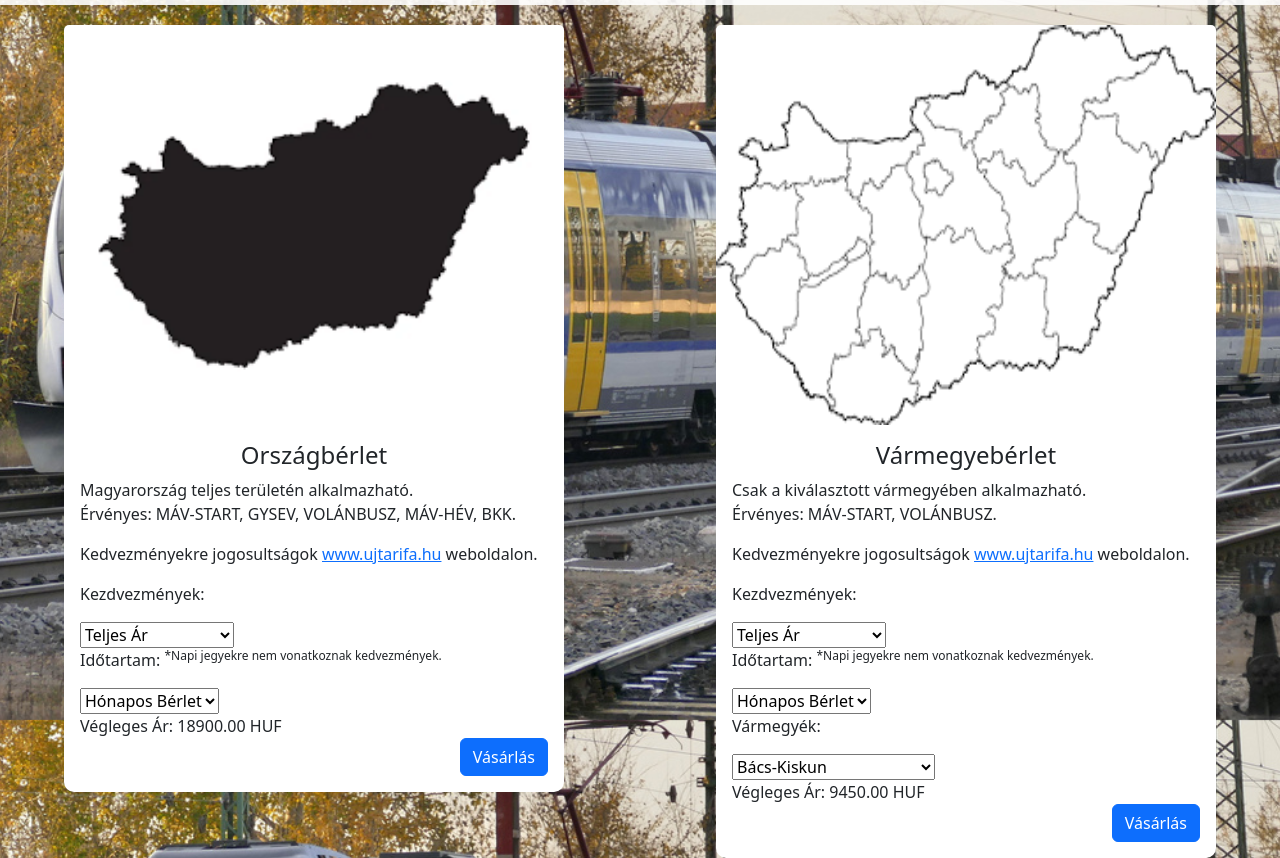
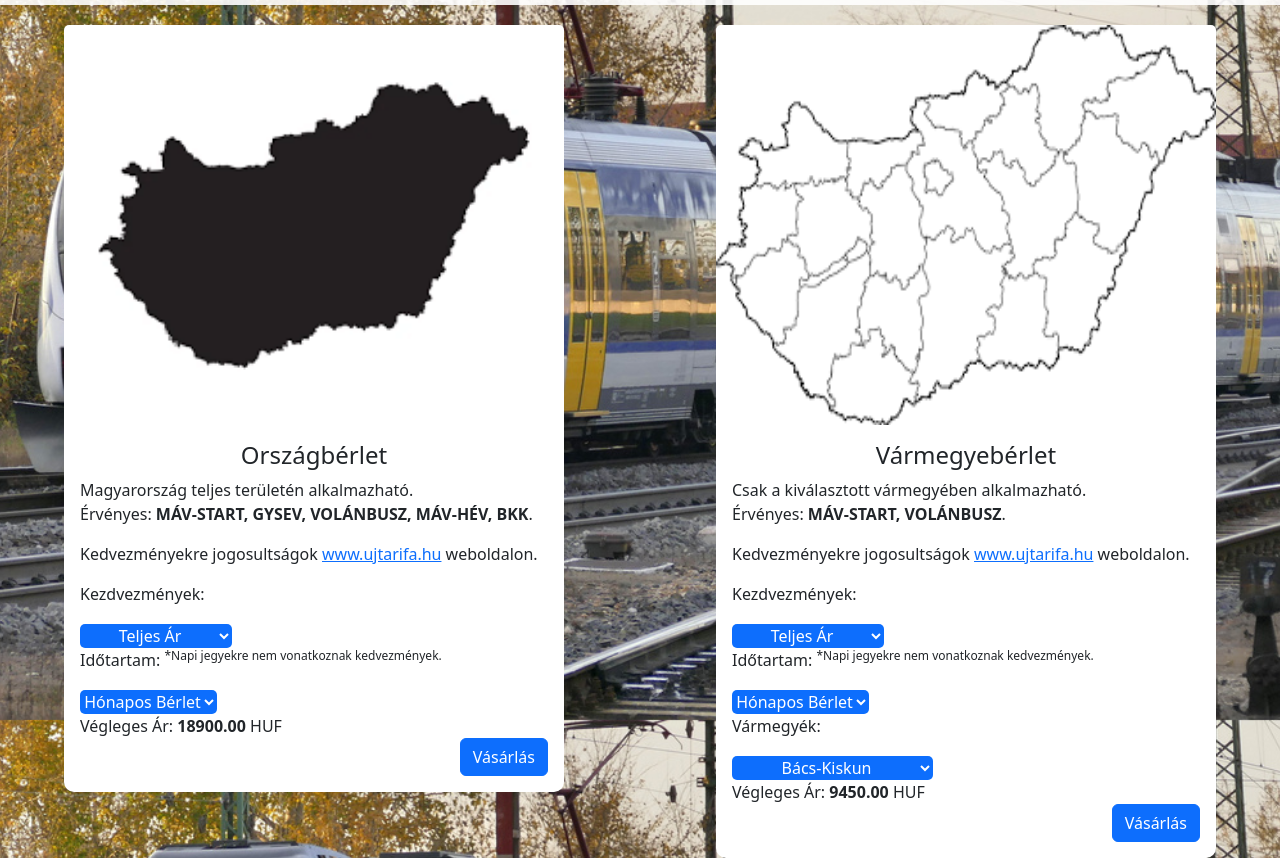
Before and after one commit to Zete00/M-V-project, a plain HTML site: page MÁV/Berletek.html in a window 1280 px wide. Shown: the part 80-938 px from the top of the page. Drawn offline with nearby package versions, Linux system fonts and the light colour scheme.

Commit message:
Add files via upload

```diff
--- a/MÁV/MAV.css
+++ b/MÁV/MAV.css
@@ -69,7 +69,7 @@ h2 {
 .card:hover {
     transform: scale(1.1);
     z-index: 1;
-    border: 3px rgb(0, 0, 100) solid;
+    border: 3px #0d6efd solid;
 }
 
 .card-img-top {
@@ -132,3 +132,16 @@ h3 {
 li::marker {
     color: blue;
 }
+
+.b {
+    font-weight: bold;
+}
+
+.from-select {
+    color: white;
+    background-color: #0d6efd;
+    border: none;
+    border-radius: 5px;
+    text-align: center;
+    margin-top: 2px;
+}
```
